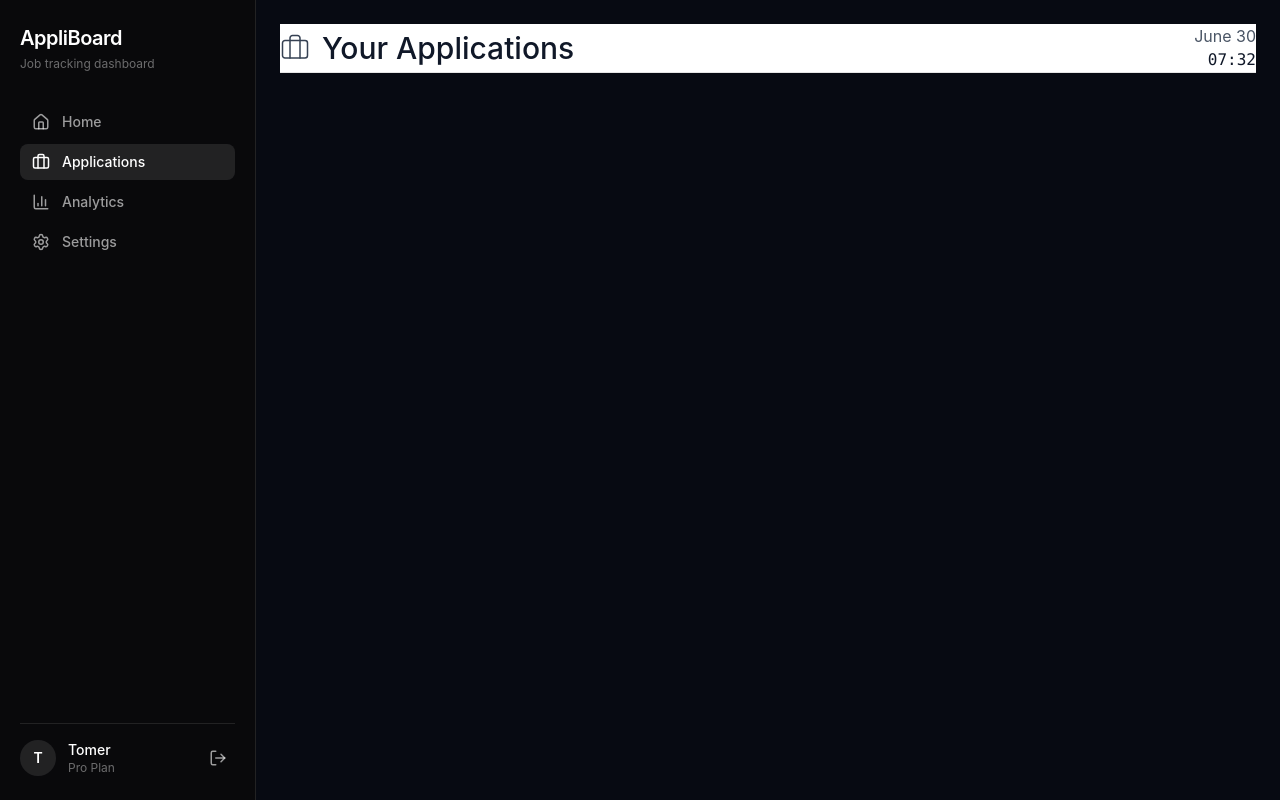
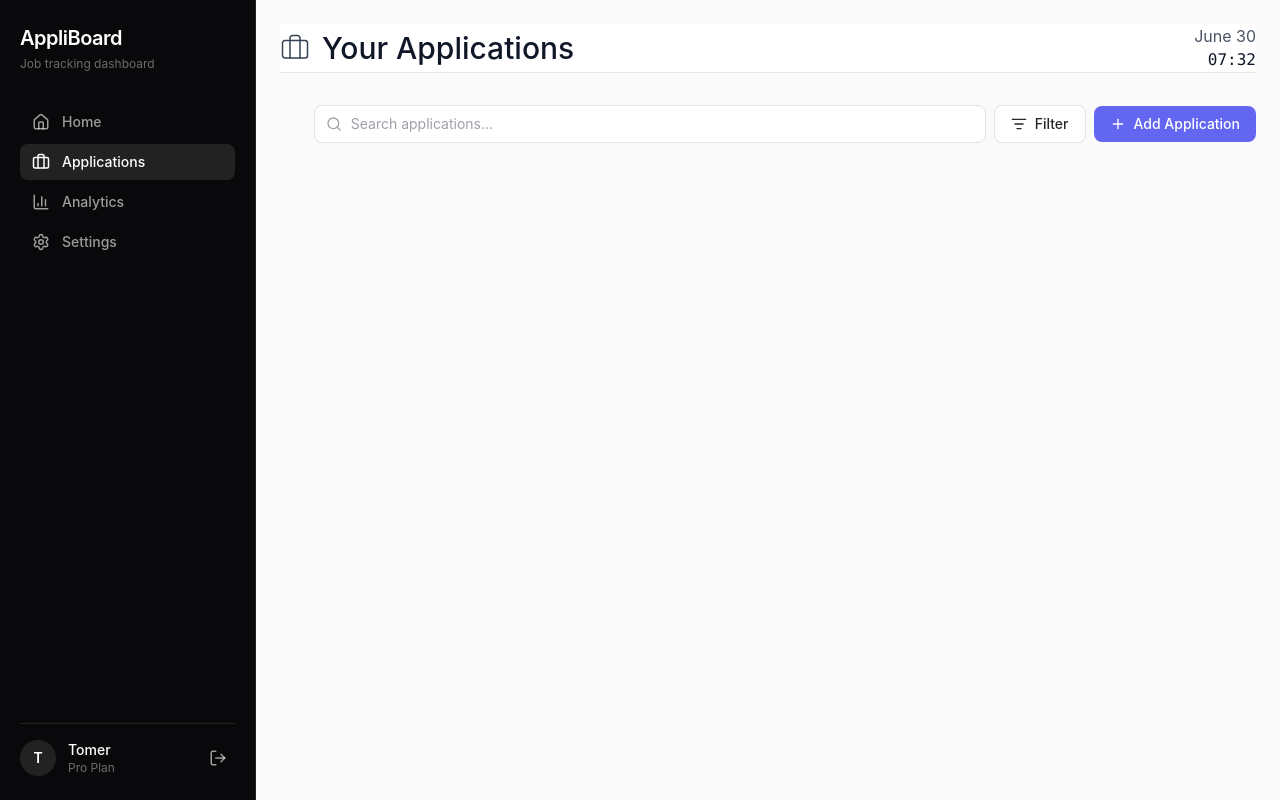
Before and after one commit to TomerP750/AppliBoard, a React (Vite) app in the folder frontend/: page /dashboard/applications in a window 1280 px wide. Built offline with nearby package versions, Linux system fonts and the light colour scheme.

Commit message:
applications action group added

```diff
--- /dev/null
+++ b/frontend/src/features/dashboard/applications/components/ApplicationCard.tsx
@@ -0,0 +1,9 @@
+
+
+export function ApplicationCard() {
+    return (
+        <article>
+            <h1>Application Card</h1>
+        </article>
+    )
+}
--- /dev/null
+++ b/frontend/src/features/dashboard/applications/models/JobApplicationDto.ts
@@ -0,0 +1,23 @@
+export enum Status {
+    PENDING = "PENDING",
+    REJECTED = "REJECTED",
+    ACCEPTED = "ACCEPTED",
+    IN_PROGRESS = "IN_PROGRESS",
+}
+
+export enum Position {
+    FULLSTACK = "FULLSTACK",
+    BACKEND = "BACKEND",
+    FRONTEND = "FRONTEND",
+    QA = "QA",
+}
+
+export interface JobApplicationDto {
+    id: string;
+    name: string;
+    city: string;
+    status: Status;
+    position: Position;
+    isFavorite: boolean;
+    appliedAt: string;
+}
--- a/frontend/src/features/dashboard/applications/pages/ApplicationsPage.tsx
+++ b/frontend/src/features/dashboard/applications/pages/ApplicationsPage.tsx
@@ -1,13 +1,34 @@
-import { Briefcase } from "lucide-react";
+import { Briefcase, ListFilter, Plus } from "lucide-react";
 import { DashboardHeader } from "../../layout/DashboardHeader";
+import { Button } from "../../../../shared/ui/Button";
+import { SearchInput } from "../../../../shared/ui/SearchInput";
 
 
 export function ApplicationsPage() {
+
+    // const {} = useQuery({
+    //     queryKey: ["applications"],
+    //     queryFn:
+    // })
+
     return (
-        <section className="h-screen p-6">
+        <section className="min-h-screen bg-zinc-50 p-4 sm:p-6 dark:bg-dark-background">
 
             <DashboardHeader Icon={Briefcase} title={"Your Applications"} />
 
+            <div className="mt-8">
+                <div className="flex flex-wrap items-center justify-end gap-2">
+                    <div className="w-full max-w-2xl flex-1 min-w-[280px]">
+                        <SearchInput placeholder="Search applications..." />
+                    </div>
+
+                    <Button variant="secondary" leftIcon={<ListFilter size={16} />}>
+                        Filter
+                    </Button>
+
+                    <Button leftIcon={<Plus size={16} />}>Add Application</Button>
+                </div>
+            </div>
         </section>
     )
 }
--- /dev/null
+++ b/frontend/src/shared/ui/Button.tsx
@@ -0,0 +1,58 @@
+import { forwardRef, type ButtonHTMLAttributes, type ReactNode } from "react";
+
+type ButtonVariant = "primary" | "secondary" | "ghost";
+type ButtonSize = "sm" | "md";
+
+export type ButtonProps = ButtonHTMLAttributes<HTMLButtonElement> & {
+    variant?: ButtonVariant;
+    size?: ButtonSize;
+    leftIcon?: ReactNode;
+    rightIcon?: ReactNode;
+};
+
+export const Button = forwardRef<HTMLButtonElement, ButtonProps>(function Button(
+    {
+        type = "button",
+        variant = "primary",
+        size = "md",
+        leftIcon,
+        rightIcon,
+        className = "",
+        disabled,
+        children,
+        ...props
+    },
+    ref,
+) {
+    const variantClasses: Record<ButtonVariant, string> = {
+        primary:
+            "bg-brand-primary text-white hover:bg-brand-primary/90 focus:ring-brand-primary/40",
+        secondary:
+            "border border-zinc-200 bg-white text-zinc-800 hover:bg-zinc-50 focus:ring-brand-primary/30 dark:border-zinc-700 dark:bg-zinc-900 dark:text-zinc-100 dark:hover:bg-zinc-800",
+        ghost:
+            "bg-transparent text-zinc-700 hover:bg-zinc-100 focus:ring-brand-primary/30 dark:text-zinc-200 dark:hover:bg-zinc-800",
+    };
+
+    const sizeClasses: Record<ButtonSize, string> = {
+        sm: "px-3 py-1.5 text-sm",
+        md: "px-4 py-2 text-sm",
+    };
+
+    const buttonClasses = [
+        "inline-flex items-center justify-center gap-2 rounded-lg font-medium transition",
+        "focus:outline-none focus:ring-2 disabled:cursor-not-allowed disabled:opacity-60",
+        variantClasses[variant],
+        sizeClasses[size],
+        className,
+    ]
+        .filter(Boolean)
+        .join(" ");
+
+    return (
+        <button ref={ref} type={type} disabled={disabled} className={buttonClasses} {...props}>
+            {leftIcon}
+            {children}
+            {rightIcon}
+        </button>
+    );
+});
--- /dev/null
+++ b/frontend/src/shared/ui/SearchInput.tsx
@@ -0,0 +1,29 @@
+import type { LucideIcon } from "lucide-react";
+import { Search } from "lucide-react";
+import { Input, type InputProps } from "./Input";
+
+export type SearchInputProps = Omit<InputProps, "type"> & {
+    icon?: LucideIcon;
+};
+
+export function SearchInput({
+    icon: Icon = Search,
+    className = "",
+    placeholder = "Search...",
+    ...props
+}: SearchInputProps) {
+    return (
+        <div className="relative w-full">
+            <Icon
+                size={16}
+                className="pointer-events-none absolute left-3 top-1/2 -translate-y-1/2 text-zinc-400 dark:text-zinc-500"
+            />
+            <Input
+                type="search"
+                className={`pl-9 ${className}`.trim()}
+                placeholder={placeholder}
+                {...props}
+            />
+        </div>
+    );
+}
--- a/frontend/tsconfig.app.json
+++ b/frontend/tsconfig.app.json
@@ -18,7 +18,7 @@
     /* Linting */
     "noUnusedLocals": true,
     "noUnusedParameters": true,
-    "erasableSyntaxOnly": true,
+    "erasableSyntaxOnly": false,
     "noFallthroughCasesInSwitch": true
   },
   "include": ["src"]
```
